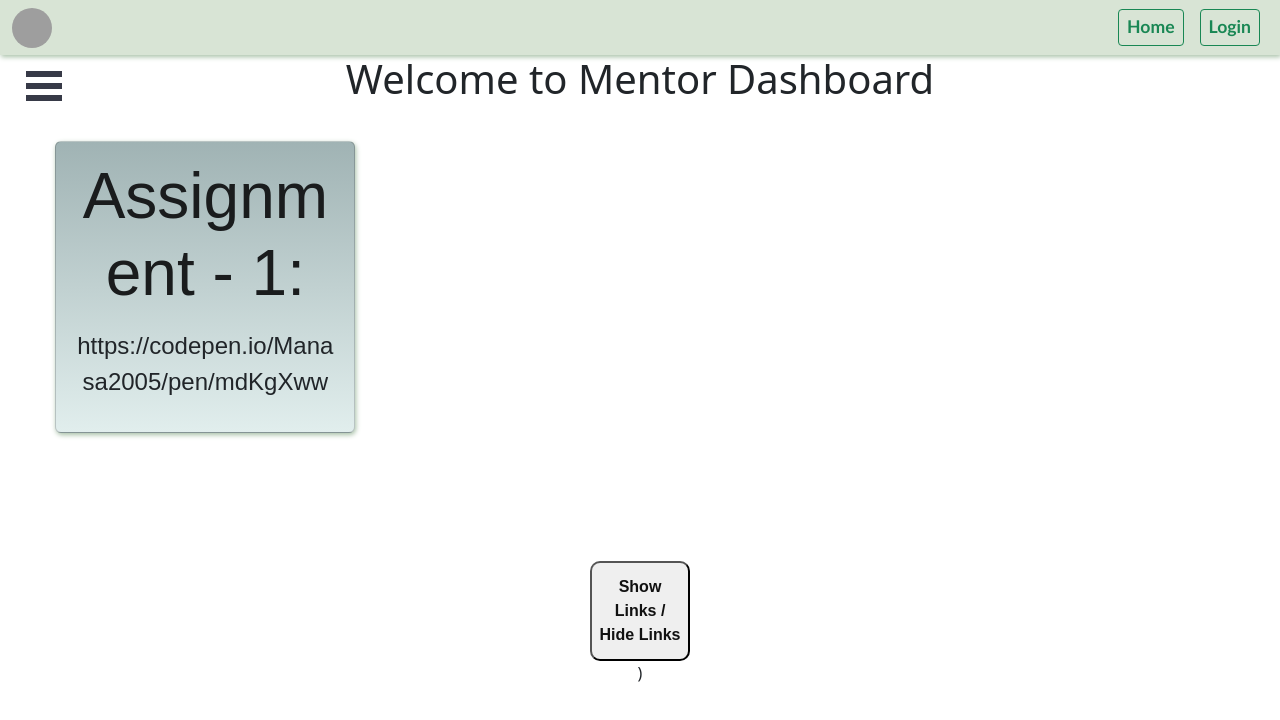
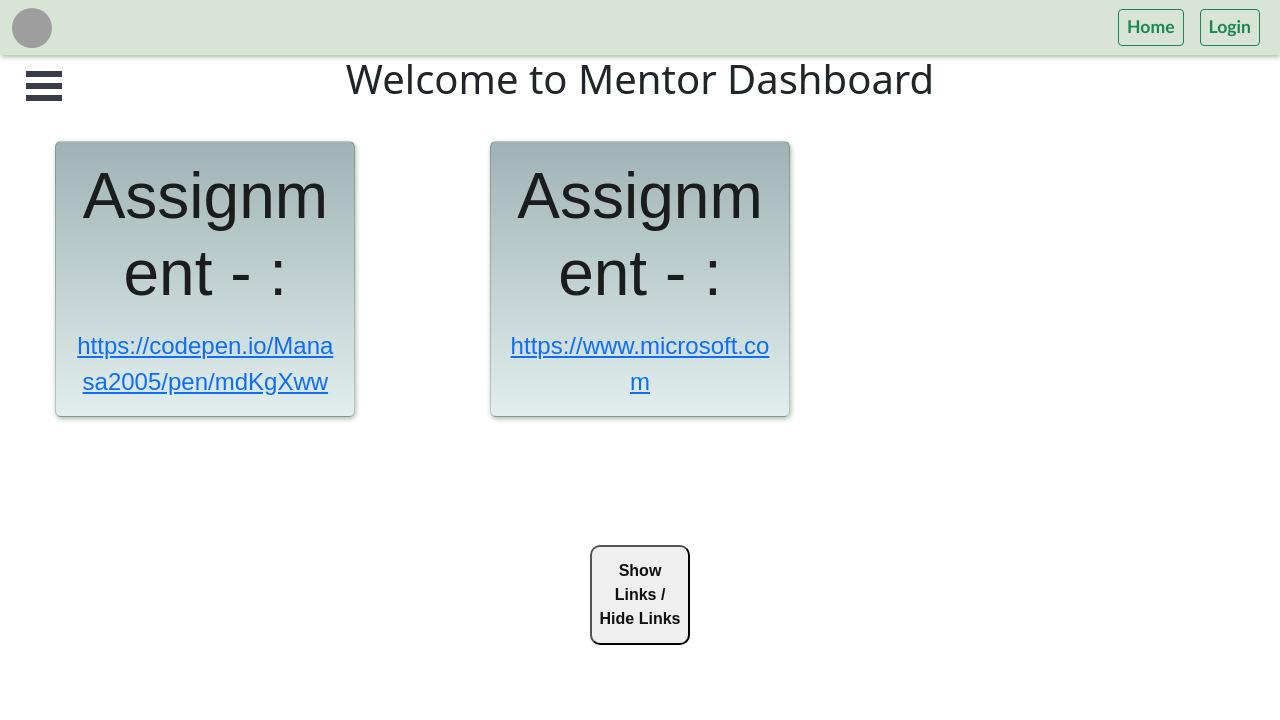
Before and after one commit to tharunmadasi/MastersCoding, a React (Create React App) app: page /Mentor/assignments1 in a window 1280 px wide. Shown: the top 720 px of the page. Built offline with nearby package versions, Linux system fonts and the light colour scheme; no server answers; data requests are answered from the project's data file; sample sign-in values are in the browser's storage; grey boxes are pictures that could not be loaded; a web font is replaced by a local one.

Commit message:
assignment links enabled in student and mentor

```diff
--- a/db.json
+++ b/db.json
@@ -3,6 +3,10 @@
     {
       "url": "https://codepen.io/Manasa2005/pen/mdKgXww",
       "id": 1
+    },
+    {
+      "url": "https://www.microsoft.com",
+      "id": 2
     }
   ],
   "profile": {
--- a/package.json
+++ b/package.json
@@ -17,6 +17,7 @@
     "dotenv": "^16.3.1",
     "express": "^4.18.2",
     "express-async-handler": "^1.2.0",
+    "json-server": "^0.17.3",
     "jsonwebtoken": "^9.0.0",
     "mongodb": "^5.6.0",
     "nodemon": "^2.0.22",
--- a/src/Components/SideBar/Assignments/Assignments.js
+++ b/src/Components/SideBar/Assignments/Assignments.js
@@ -1,6 +1,8 @@
 import React, { useState } from "react";
 import { useForm } from "react-hook-form";
 import { useNavigate } from "react-router-dom";
+import Assignments1 from "../../SideBar1/Assignments1/Assignments1";
+
 function Assignments() {
   let {
     register,
@@ -61,6 +63,7 @@ function Assignments() {
       <hr />
       <h3 className="text-secondary">Previous Assignments</h3>
       <p>{assignLink}</p>
+      <Assignments1 counter={counter}/>
     </div>
   );
 }
--- a/src/Components/SideBar1/Assignments1/Assignments1.js
+++ b/src/Components/SideBar1/Assignments1/Assignments1.js
@@ -1,24 +1,20 @@
 import React, { useState } from "react";
 import { useForm } from "react-hook-form";
-import { useEffect } from 'react'
+import { useEffect } from 'react';
+import { Link } from "react-router-dom";
 
-function Assignments1() {
+function Assignments1(props) {
+
   let {
     register,
     handleSubmit,
     formState: { errors },
   } = useForm();
 
-  let [counter, setCounter] = useState(1);
-
-  let incrementCounter = () => {
-    setCounter(counter + 1);
+  const onSubmit = (data) => {
+    console.log(data);
   };
 
-  const onSubmit = (data) => {
-    console.log(data);
-    incrementCounter();
-  };
   let [links,setLinks]=useState([])
   let [show,setShow]=useState(true);
   useEffect(()=>{
@@ -31,24 +27,22 @@ function Assignments1() {
     <div>
       {/* <h1>Review of assignments of students</h1> */}
       <div className="Links">
-      {   show &&
+      {show &&
              <div className="row row-cols-1 row-cols-sm-2 row-cols-md-3 g-4 ">
                 {
                     links.map((data)=><div className='col'>
                         <div className="card">
                             <div className="card-body">
-                              <p className='display-3 name'>Assignment - 1:</p>
-                              <p className="lead fs-4">{data.url}</p>
-
+                              <p className='display-3 name'>Assignment - {props.counter}:</p>
+                              <Link className="lead fs-4" to={data.url}>{data.url}</Link>
                             </div>
                         </div>
                     </div>)
                 }
             </div>
              }
-            { <button className='displaylinks' type="button" onClick={()=>setShow(!show)}>Show Links / Hide Links</button> }
+            <button className='displaylinks' type="button" onClick={()=>setShow(!show)}>Show Links / Hide Links</button>
     </div>
-  )
     </div>
   );
 }
--- a/src/Components/Student/StudentSidebar/Assignments/Assignments.js
+++ b/src/Components/Student/StudentSidebar/Assignments/Assignments.js
@@ -1,6 +1,9 @@
 import React,{useState} from 'react'
 import { useEffect } from 'react'
 import './Assignment.css'
+import { Link } from 'react-router-dom'
+
+
 function Assignments() {
   let [links,setLinks]=useState([])
   let [show,setShow]=useState(true);
@@ -18,8 +21,7 @@ function Assignments() {
                         <div className="card">
                             <div className="card-body">
                               <p className='display-3 name'>Assignment - 1:</p>
-                              <p className="lead fs-4">{data.url}</p>
-
+                              <Link className="lead fs-4" to={data.url}>{data.url}</Link>
                             </div>
                         </div>
                     </div>)
```
Also changed, not shown: src/Components/Navbar/Navbar.js (line endings or trailing spaces), 1 other file (tests, documents, lock files or other folders).
